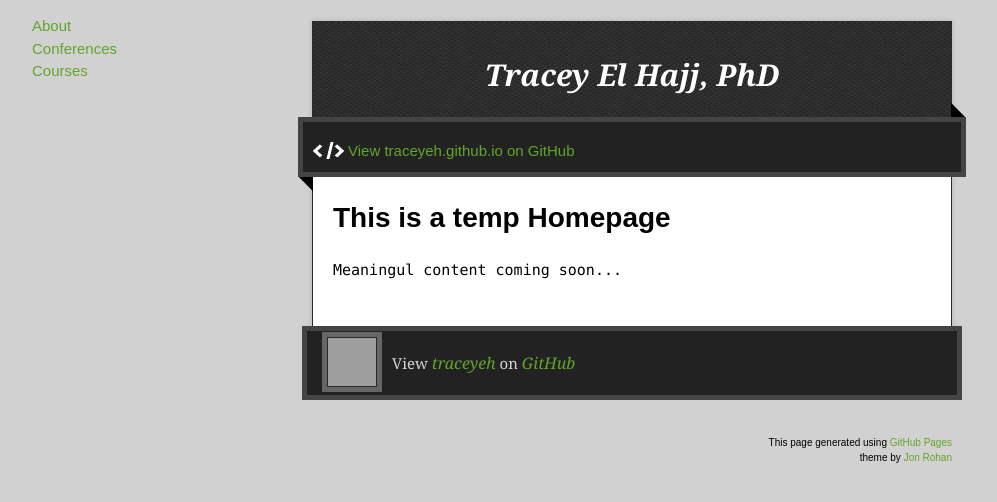
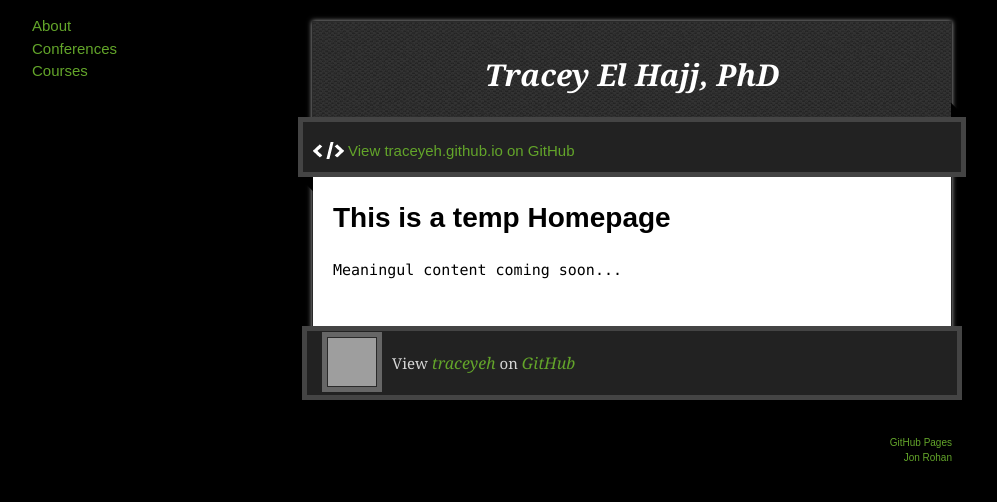
Before and after one commit to traceyeh/traceyeh.github.io, a Jekyll site: the page built from docs/index.md, in a window 1280 px wide. Shown: the top 502 px of the page, without its empty margins (8-1005 px from the left). Built offline with Jekyll 4.4.1, drawn with Linux system fonts in a browser that asks for light colours; the repository's description, which GitHub fills in, is left out; grey boxes are pictures that could not be loaded.

Commit message:
Change background colour.

```diff
--- a/docs/_sass/jekyll-theme-time-machine.scss
+++ b/docs/_sass/jekyll-theme-time-machine.scss
@@ -6,7 +6,7 @@ body {
   font-size: 15px;
   font-family: Arial, Arial, Helvetica, sans-serif;
   line-height: 1.5;
-  background: #D1D1D1;
+  background: black;
 }
 
 a {
```
